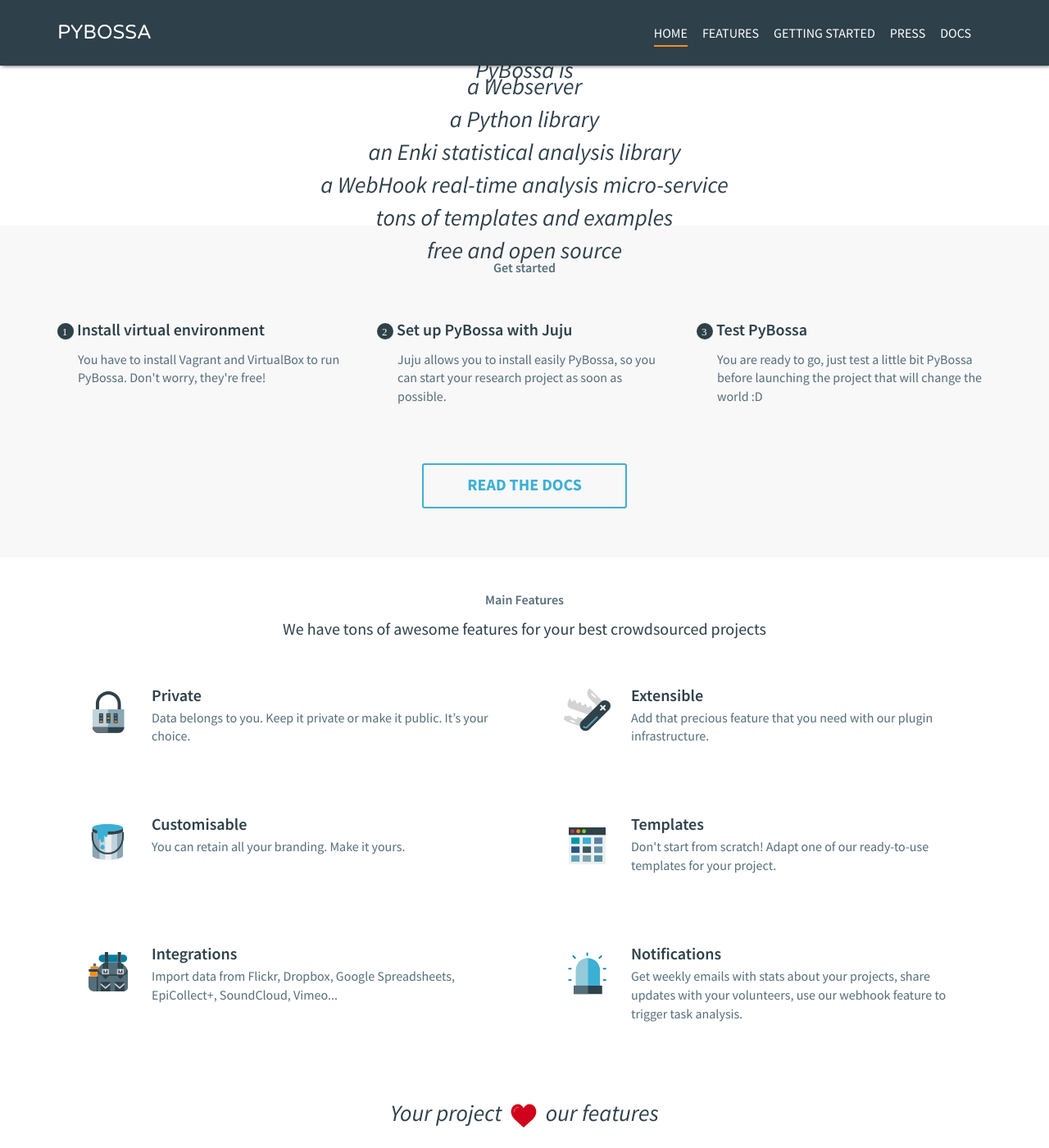
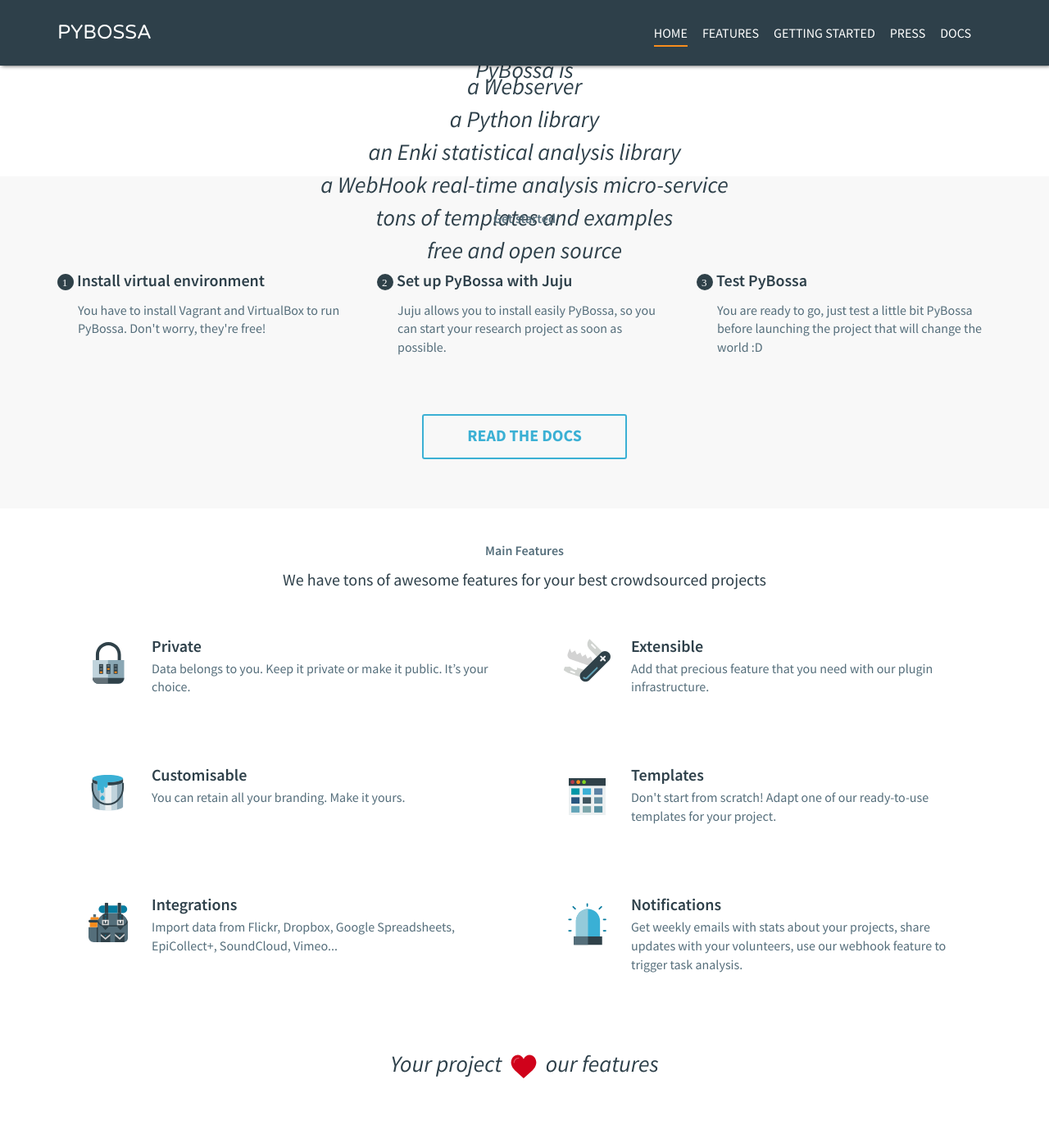
Before and after one commit to Scifabric/pybossa.github.io, a Jekyll site: the page built from index.html, in a window 1280 px wide and 1400 px high, scrolled down 617 px. Shown: the whole window at 82% size. Built offline with Jekyll 4.4.1, drawn with Linux system fonts in a browser that asks for light colours; nearby versions of some CDN libraries; Markdown is read by kramdown in place of the engine named in the settings; a style sheet for code colours, icons or effects is not loaded.

Commit message:
batt ready

```diff
--- a/_sass/home/_batteries.scss
+++ b/_sass/home/_batteries.scss
@@ -11,8 +11,8 @@
     }
 
     .swiper-container {
-        height: 100px;
-        padding-bottom: 30px;
+        height: 70px;
+
     }
     .swiper-slide {
         color: $dark-grey;
@@ -34,4 +34,8 @@
         -webkit-align-items: center;
         align-items: center;
     }
+
+    .swiper-padding{
+        padding-bottom: 60px;
+    }
 }
--- a/index.html
+++ b/index.html
@@ -24,7 +24,7 @@
             </div>
         </div>
         <div class="row">
-            <div class="col-md-6 col-md-offset-3 padding-90">
+            <div class="col-md-6 col-md-offset-3 swiper-padding">
                 <div class="swiper-container">
                     <div class="swiper-wrapper">
                         <div class="swiper-slide">a Webserver</div>
```
